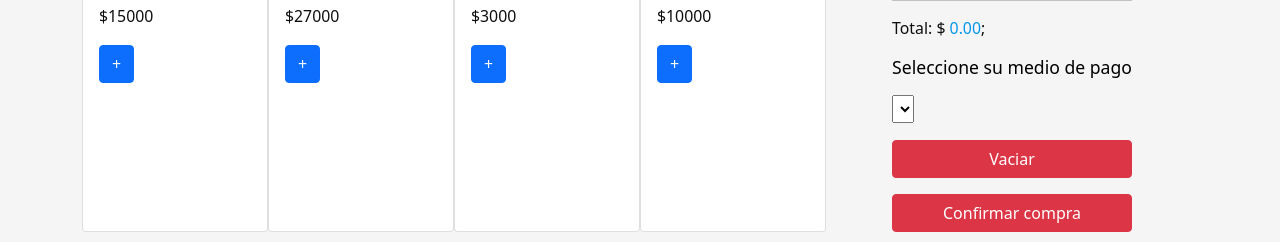
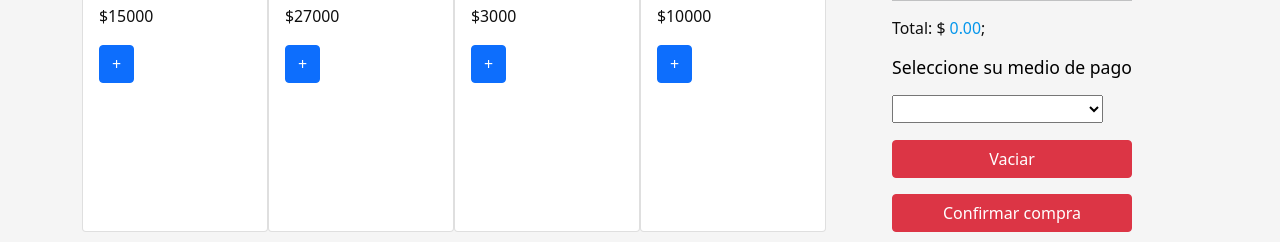
Before and after one commit to JonathanGuglielmo/SD-JS, a website: page shop.html in a window 1280 px wide. Shown: the part 457-699 px from the top of the page. Drawn offline with nearby package versions, Linux system fonts and the light colour scheme.

Commit message:
Add files via upload

```diff
--- a/css/style.css
+++ b/css/style.css
@@ -765,6 +765,7 @@ button p {
 
 #pago1 {
   margin-top: 0.5em;
+  width: 12em;
 }
 
 header, .footer {
```
Also changed, not shown: 1 other file.
